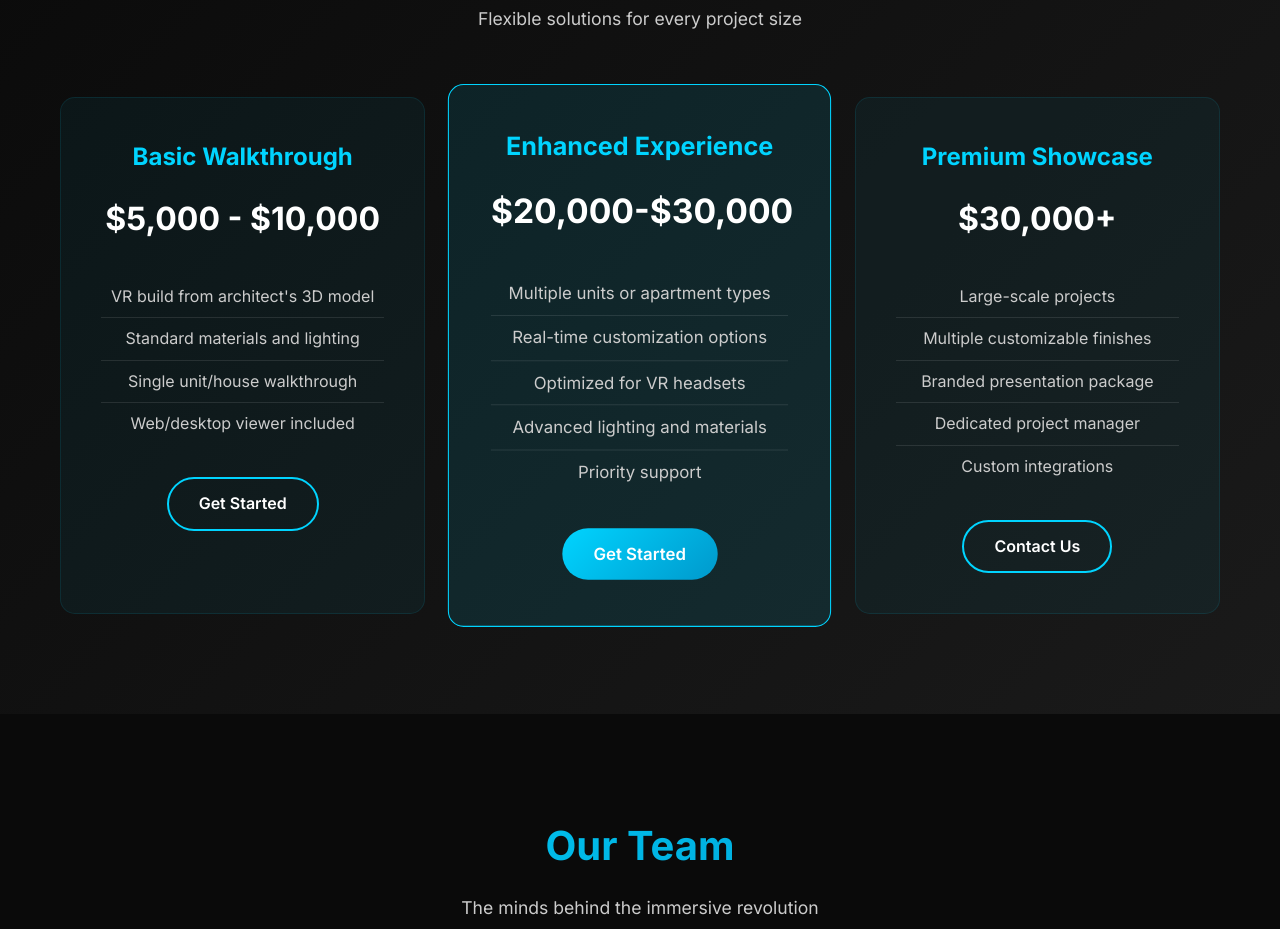
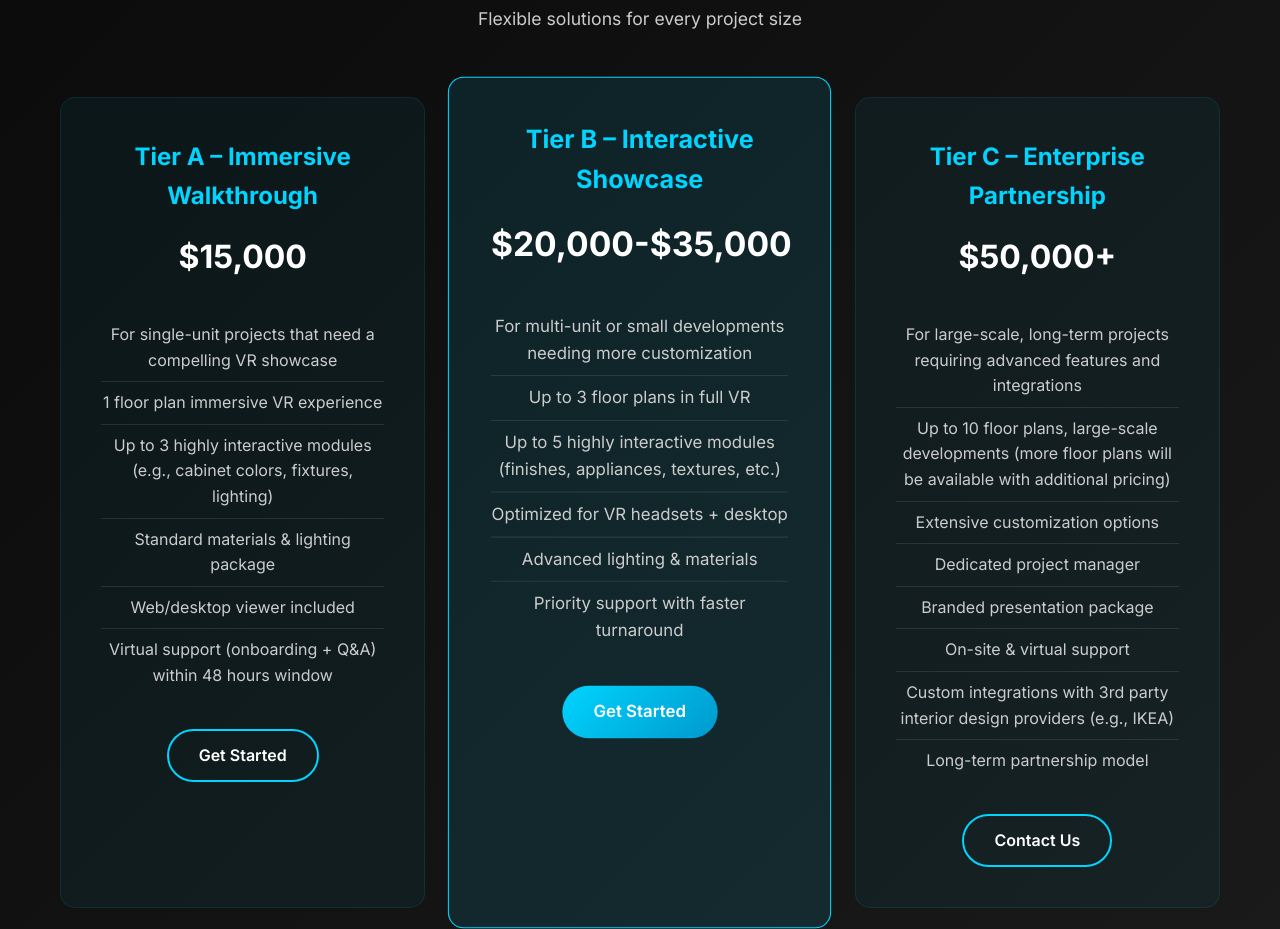
Before and after one commit to sinadbay/interia-websitee, a plain HTML site: page index.html in a window 1280 px wide. Shown: the part 3100-4029 px from the top of the page. Drawn offline with nearby package versions, Linux system fonts and the light colour scheme.

Commit message:
Update the pricing model & udpate .gitignore

```diff
--- a/index.html
+++ b/index.html
@@ -221,42 +221,48 @@
             <div class="pricing-grid">
                 <div class="pricing-card">
                     <div class="pricing-header">
-                        <h3>Basic Walkthrough</h3>
-                        <div class="price">$5,000 - $10,000</div>
+                        <h3>Tier A – Immersive Walkthrough</h3>
+                        <div class="price">$15,000</div>
                     </div>
                     <ul class="pricing-features">
-                        <li>VR build from architect's 3D model</li>
-                        <li>Standard materials and lighting</li>
-                        <li>Single unit/house walkthrough</li>
+                        <li>For single-unit projects that need a compelling VR showcase</li>
+                        <li>1 floor plan immersive VR experience</li>
+                        <li>Up to 3 highly interactive modules (e.g., cabinet colors, fixtures, lighting)</li>
+                        <li>Standard materials & lighting package</li>
                         <li>Web/desktop viewer included</li>
+                        <li>Virtual support (onboarding + Q&A) within 48 hours window</li>
                     </ul>
                     <a href="#contact" class="btn btn-outline">Get Started</a>
                 </div>
                 <div class="pricing-card featured">
                     <div class="pricing-header">
-                        <h3>Enhanced Experience</h3>
-                        <div class="price">$20,000-$30,000</div>
+                        <h3>Tier B – Interactive Showcase</h3>
+                        <div class="price">$20,000-$35,000</div>
                     </div>
                     <ul class="pricing-features">
-                        <li>Multiple units or apartment types</li>
-                        <li>Real-time customization options</li>
-                        <li>Optimized for VR headsets</li>
-                        <li>Advanced lighting and materials</li>
-                        <li>Priority support</li>
+                        <li>For multi-unit or small developments needing more customization</li>
+                        <li>Up to 3 floor plans in full VR</li>
+                        <li>Up to 5 highly interactive modules (finishes, appliances, textures, etc.)</li>
+                        <li>Optimized for VR headsets + desktop</li>
+                        <li>Advanced lighting & materials</li>
+                        <li>Priority support with faster turnaround</li>
                     </ul>
                     <a href="#contact" class="btn btn-primary">Get Started</a>
                 </div>
                 <div class="pricing-card">
                     <div class="pricing-header">
-                        <h3>Premium Showcase</h3>
-                        <div class="price">$30,000+</div>
+                        <h3>Tier C – Enterprise Partnership</h3>
+                        <div class="price">$50,000+</div>
                     </div>
                     <ul class="pricing-features">
-                        <li>Large-scale projects</li>
-                        <li>Multiple customizable finishes</li>
+                        <li>For large-scale, long-term projects requiring advanced features and integrations</li>
+                        <li>Up to 10 floor plans, large-scale developments (more floor plans will be available with additional pricing)</li>
+                        <li>Extensive customization options</li>
+                        <li>Dedicated project manager</li>
                         <li>Branded presentation package</li>
-                        <li>Dedicated project manager</li>
-                        <li>Custom integrations</li>
+                        <li>On-site & virtual support</li>
+                        <li>Custom integrations with 3rd party interior design providers (e.g., IKEA)</li>
+                        <li>Long-term partnership model</li>
                     </ul>
                     <a href="#contact" class="btn btn-outline">Contact Us</a>
                 </div>
@@ -414,7 +420,7 @@
                 <div class="footer-section">
                     <h4>Follow Us</h4>
                     <div class="social-links">
-                        <a href="#"><i class="fab fa-linkedin"></i></a>
+                        <a href="https://www.linkedin.com/company/interia-llc"><i class="fab fa-linkedin"></i></a>
                         <a href="#"><i class="fab fa-twitter"></i></a>
                         <a href="#"><i class="fab fa-instagram"></i></a>
                     </div>
```
Also changed, not shown: sitemap.xml (added, +39 -0 lines), robots.txt (added), 1 other file.
